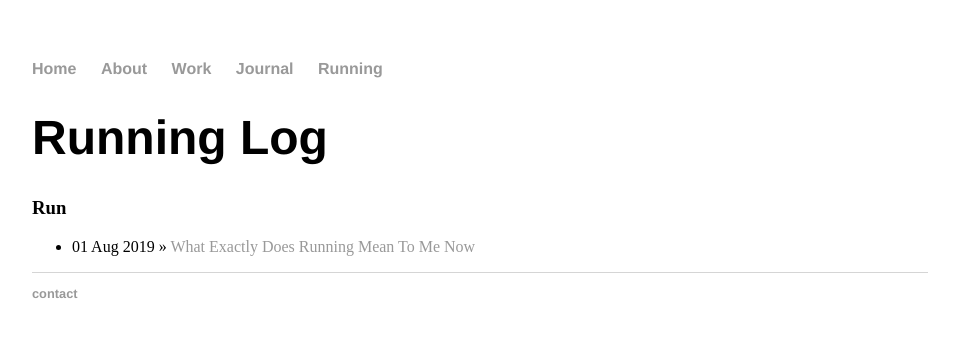
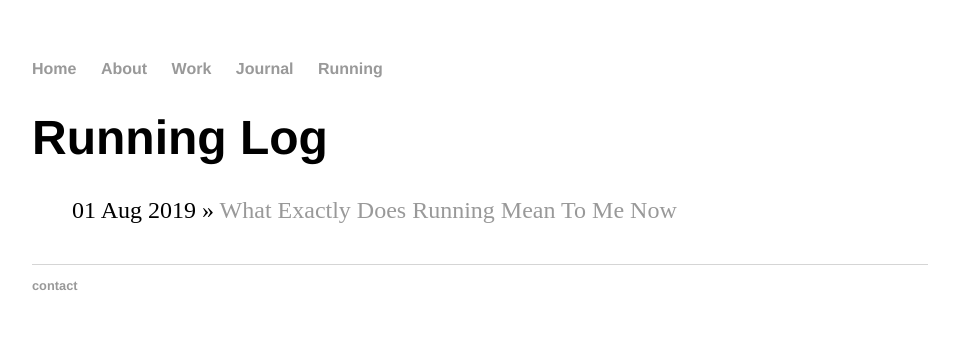
Before and after one commit to zoeakind/zoeakind.github.io, a Jekyll site: the page built from run/index.html, in a window 1280 px wide. Shown: the top 337 px of the page, without its empty margins (160-1119 px from the left). Built offline with Jekyll 4.4.1, drawn with Linux system fonts in a browser that asks for light colours.

Commit message:
Update index.html

```diff
--- a/run/index.html
+++ b/run/index.html
@@ -6,8 +6,8 @@ title: Running Log
 
 
 {% for category in site.categories %}
-  <h3>{{ category[0] }}</h3>
-  <ul>
+
+  <ul class="posts">
     {% for post in category[1] %}
       <li><span>{{ post.date | date_to_string }}</span> » <a href="{{ post.url }}" title="{{ post.title }}">{{ post.title }}</a></li>
     {% endfor %}
```
